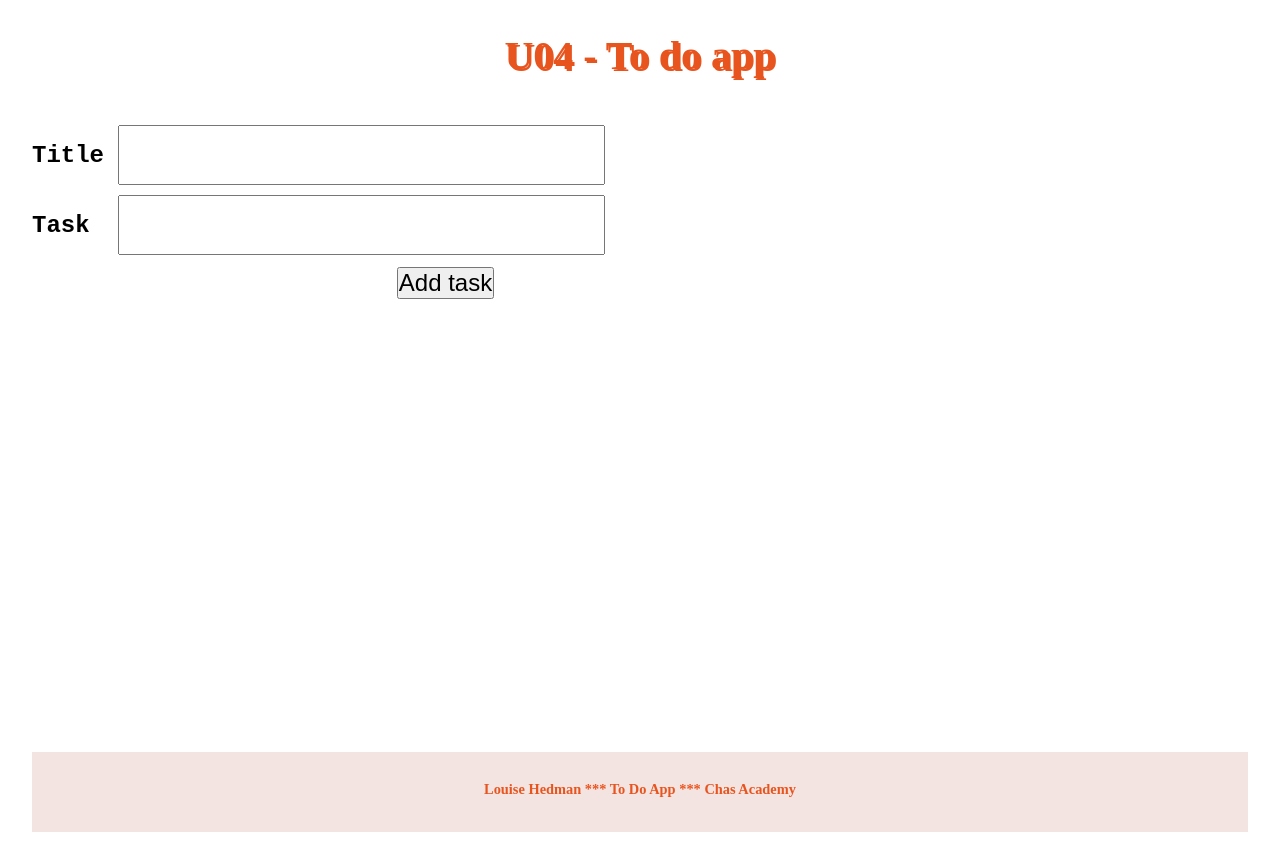
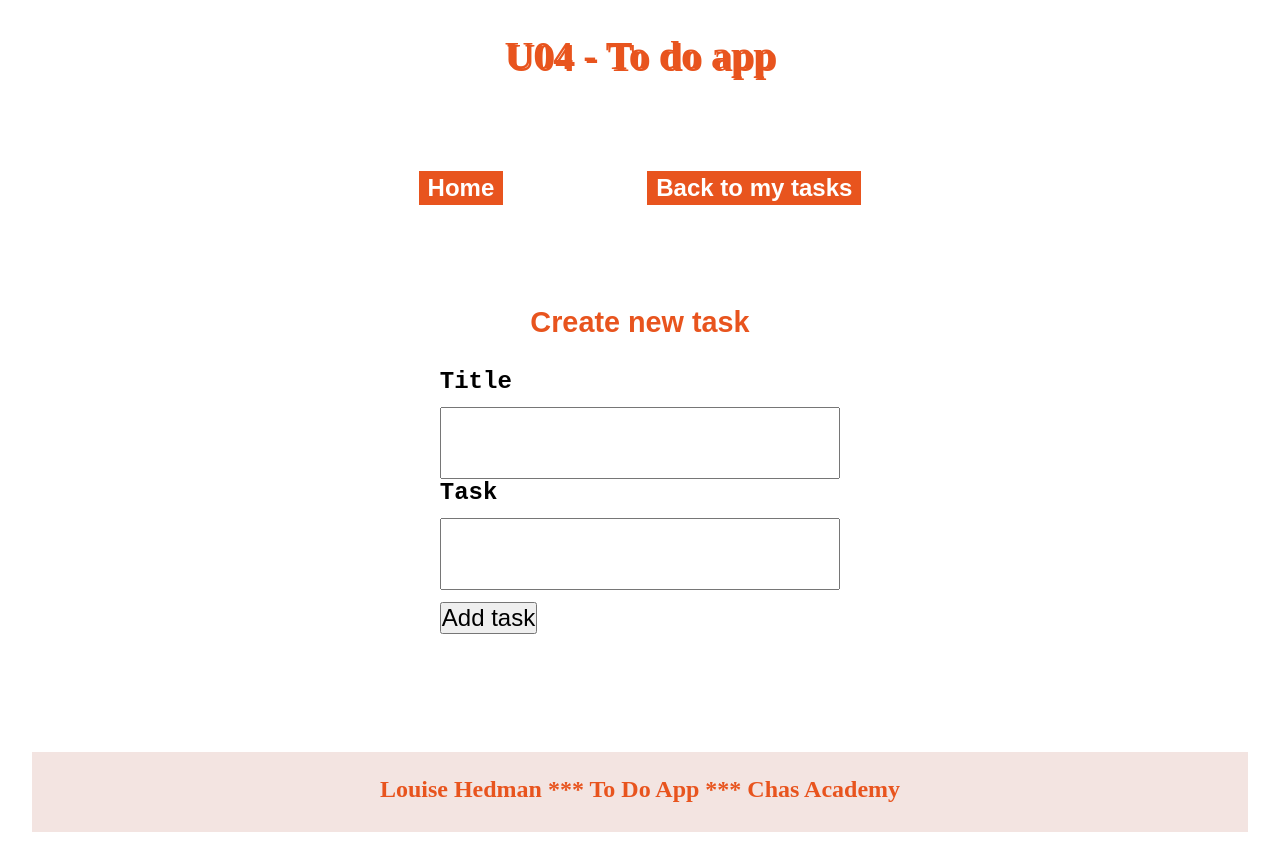
Before and after one commit to louisehedman/U04_to-do-app, a PHP site: page /create.php in a window 1280 px wide. Run offline with PHP 8.4, Linux system fonts and the light colour scheme.

Commit message:
add responsive styling

```diff
--- a/app/public/create.php
+++ b/app/public/create.php
@@ -5,31 +5,35 @@ include 'headerfooter.php';
 $title = '';
 $task = '';
 $id = 0;
+$notset = '';
 
-$notset = '';
 if (isset($_POST['add'])) {
    if (empty($_POST['title'])) {
       $notset = "Title can't be blank";
    } elseif (ctype_space($_POST['title']) || ctype_space($_POST['task'])) {
       $notset = "Input can't consist of whitespace";
    } else {
-      $query = <<<SQL
-      INSERT INTO list (title, task, done) VALUES (:title, :task, 0);
-      SQL;
+      $query = "INSERT INTO list (title, task, done) VALUES (:title, :task, 0)";
       $stmt = $db->prepare($query);
       $params = [
          'title' => $_POST['title'],
          'task' => $_POST['task'],
       ];
       $stmt->execute($params);
+      header("Location: read.php");
    }
-   header("Location: read.php");
 }
 
 ?>
 <?= header_temp('Create') ?>
 <section>
-   <form method="post" action="create.php">
+<div class="nav-welcome">
+   <a class="nav" href="index.php">Home</a>
+   <a class="nav" href="read.php">Back to my tasks</a>
+</div>
+   <h2 class="h2-form">Create new task</h2>
+   <div class="form">
+      <form method="post" action="create.php">
       <input type="hidden" name="id" value="<?php echo $id; ?>" ;>
       <label for="title">Title</label>
       <input id="title" type="text" name="title" value="<?php echo $task; ?>">
@@ -43,5 +47,6 @@ if (isset($_POST['add'])) {
          <p class="error"><?php echo $notset; ?></p>
       <?php } ?>
    </form>
+   </div>
 
    <?= footer_temp() ?>
--- a/app/public/headerfooter.php
+++ b/app/public/headerfooter.php
@@ -1,4 +1,7 @@
 <?php
+
+// These functions will be included on every page to create header and footer.
+//With EOT you don't have to worry about quotes
 
 function header_temp($title)
 {
@@ -10,7 +13,7 @@ function header_temp($title)
             <meta http-equiv="X-UA-Compatible" content="IE=edge">
             <meta name="viewport" content="width=device-width, initial-scale=1.0">
             <meta name="description" content="An app to create a to do list for year 2022">
-            <link rel="stylesheet" type="text/css" href="style.css">
+            <link rel="stylesheet" type="text/css" href="styles.css">
             <title>$title</title>
         </head>
         <body>
--- a/app/public/style.css
+++ /dev/null
@@ -1,106 +0,0 @@
-* {
-    margin: 0;
-    padding: 0;
-    box-sizing: border-box;
-  }
-
-  body {
-      margin: 2em;
-  }
-
- /* #wrapper {
-      width: 80%;
-      margin: 0 auto;
-  }*/
-
- /* header {
-
-  }*/
-
-  img {
-      width: 100%;
-      display: block;
-      margin: 0 auto;
-  }
-
-  h1 {
-      text-align: center;
-      font-size: 2.5em;
-      color: #e8541e;
-      text-shadow: 2px 2px;
-      margin-bottom: 0.5em;
-  }
-
-  form {
-      /*display: block;*/
-      margin: 1.5em auto;
-      width: 100%;
-      font-size: 1.5em;
-      font-family: 'Courier New', Courier, monospace;
-      font-weight: bold;
-
-  }
-
-  input {
-      margin-top: 0.5em;
-      height: 3em;
-      width: 40%;
-      font-size: 20px;
-  }
-
-.submitbtn {
-    margin: 0.5em 30%;
-    font-size: 1em;
-}
-
-table {
-    margin: 2em auto;
-    width: 100%;
-    font-family: 'Lucida Sans Italic', Arial, sans-serif;
-    font-size: 16px;
-    border-collapse: collapse;
-    text-align: left;
-}
-
-th, td {
-    margin: 1em;
-}
-
-.link {
-    text-decoration: none;
-}
-
-.error {
-    color: red;
-}
-
-.done {
-    text-decoration: line-through;
-}
-footer {
-    position: absolute;
-    bottom: 0;
-    margin-top: 2rem;
-    width: 100%;
-    height: 5rem;
-    background-color: #F3E4E1;
-}
-
-footer p {
-    /*margin: 2em;*/
-    padding: 2em 0;
-    text-align: center;
-    font-size: 0.9em;
-    font-weight: bold;
-    color: #e8541e;
-
-}
-
-#page-container {
-    position: relative;
-    min-height: 100vh;
-  }
-
-#content-wrap {
-    padding-bottom: 5rem;    /* Footer height */
-  }
--- /dev/null
+++ b/app/public/styles.css
@@ -0,0 +1,212 @@
+* {
+    margin: 0;
+    padding: 0;
+    box-sizing: border-box;
+  }
+
+  body {
+      margin: 2em;
+  }
+
+  #page-container {
+    position: relative;
+    min-height: 100vh;
+  }
+
+  #content-wrap {
+    padding-bottom: 5rem;    /* Footer height */
+  }
+
+  h1 {
+    text-align: center;
+    font-size: 2.5em;
+    color: #e8541e;
+    text-shadow: 2px 2px;
+    margin-bottom: 0.5em;
+}
+
+h2 {
+    font-size: 1.5em;
+    color: #e8541e;
+    font-family: 'Lucida Sans Italic', Arial, sans-serif;
+}
+
+.nav {
+    flex-direction: row;
+    justify-content: center;
+    font: bold 1em 'Lucida Sans Italic', Arial, sans-serif;
+    text-align: center;
+    text-decoration: none;
+    background-color: #e8541e;
+    color: #FFFFFF;
+    padding: 3px 6px 3px 6px;
+    margin: 1em;
+}
+
+.nav-welcome {
+    padding: 0;
+    margin: 0;
+    display: flex;
+    align-items: center;
+    justify-content: center;
+}
+
+.nav:hover {
+    background-color: #f39a14;
+}
+
+.welcome {
+    font-size: 1.8em;
+    margin: 1em;
+    text-align: center;
+}
+
+.welcome-p {
+    margin: 0% 10%;
+    text-align: center;
+    font-size: 1.5em;
+
+}
+
+  img {
+      width: 100%;
+      display: block;
+      margin: 0 auto;
+  }
+
+  .form {
+    display: block;
+    text-align: center;
+}
+
+form {
+    display: inline-block;
+    margin-left: auto;
+    margin-right: auto;
+    text-align: left;
+    font-size: 1.5em;
+    font-family: 'Courier New', Courier, monospace;
+    font-weight: bold;
+}
+
+
+  /*form {
+      margin: 1.5em auto;
+      width: 100%;
+      font-size: 1.5em;
+      font-family: 'Courier New', Courier, monospace;
+      font-weight: bold;
+  }*/
+
+  input {
+      margin-top: 0.5em;
+      height: 3em;
+      width: 40%;
+      font-size: 20px;
+  }
+
+  .submitbtn {
+    margin: 0.5em 30%;
+    font-size: 1em;
+    font-family: 'Lucida Sans Italic', Arial, sans-serif;
+}
+
+table {
+    margin: 2em auto;
+    width: 100%;
+    font-family: 'Lucida Sans Italic', Arial, sans-serif;
+    font-size: 1em;
+    border-collapse: collapse;
+    text-align: left;
+}
+
+.link {
+    text-decoration: none;
+}
+
+.error {
+    color: red;
+}
+
+.done {
+    text-decoration: line-through;
+}
+
+footer {
+    position: absolute;
+    bottom: 0;
+    margin-top: 2rem;
+    width: 100%;
+    height: 5rem;
+    background-color: #F3E4E1;
+}
+
+footer p {
+    padding: 2em 0;
+    text-align: center;
+    font-size: 0.9em;
+    font-weight: bold;
+    color: #e8541e;
+
+}
+
+@media only screen and (min-width: 1000px){
+    h2 {
+        font-size: 2em;
+    }
+
+    .welcome {
+        margin: 2em;
+    }
+
+    .welcome-p {
+        font-size: 1.5em;
+    }
+
+    .nav {
+        margin: 3em;
+        font-size: 1.5em;
+        padding: 3px 9px 3px 9px;
+    }
+
+    .h2-form {
+        font-size: 1.8em;
+        margin: 1em;
+        text-align: center;
+
+    }
+
+    .form {
+        display: block;
+        text-align: center;
+    }
+
+    form {
+        display: inline-block;
+        margin-left: auto;
+        margin-right: auto;
+        text-align: left;
+        font-size: 1.5em;
+    }
+
+    input {
+        margin-top: 1em 20%;
+        height: 3em;
+        width: 100%;
+        font-size: 1em;
+    }
+
+    .submitbtn {
+        margin: 0.5em auto;
+    }
+
+    .table {
+        width: 80%;
+        font-size: 1.5em;
+    }
+
+    footer p {
+        font-size: 1.5em;
+        padding: 1em;
+    }
+}
```
Also changed, not shown: app/public/index.php (+8 -2 lines), app/public/read.php (+7 -5 lines), app/public/update.php (+12 -6 lines).
